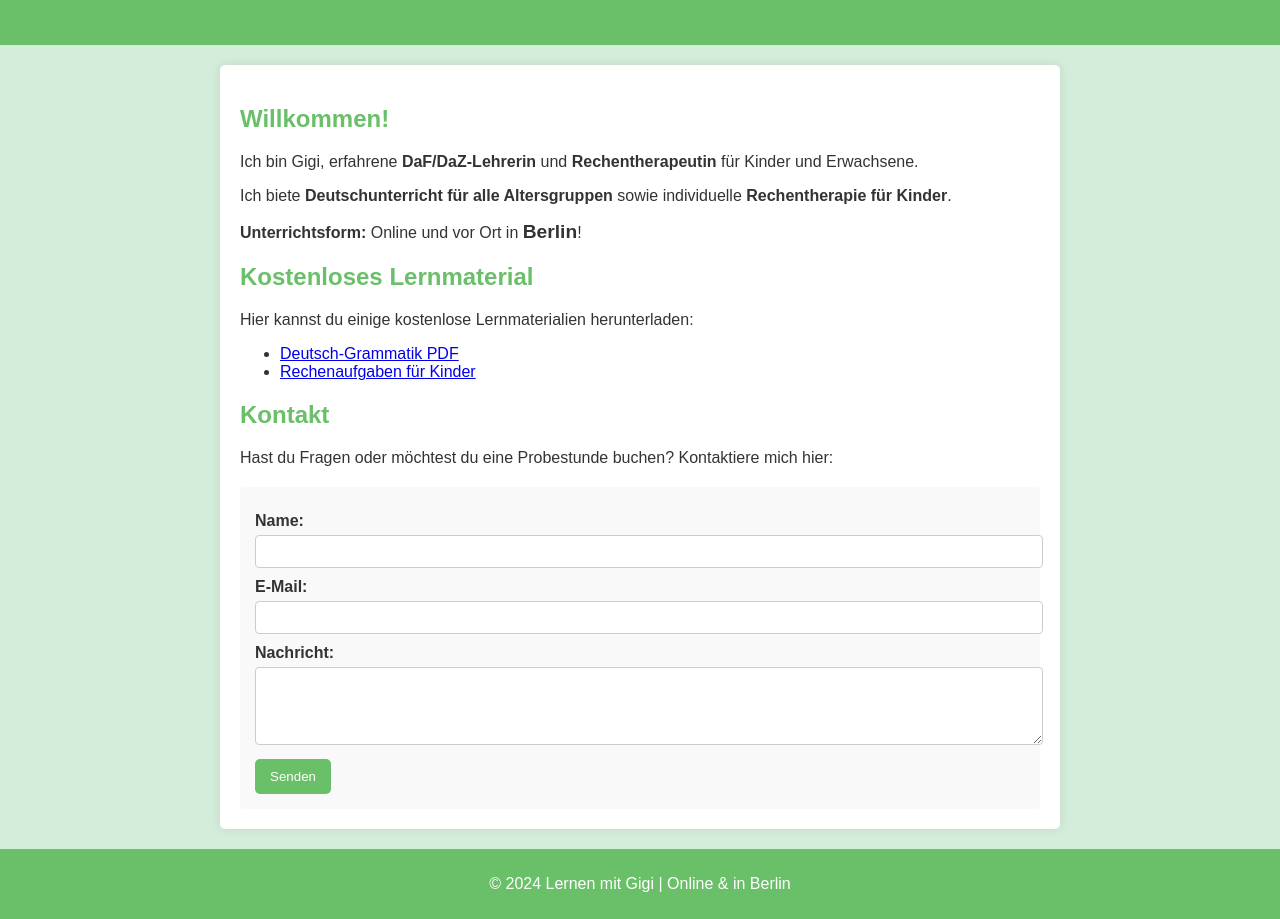
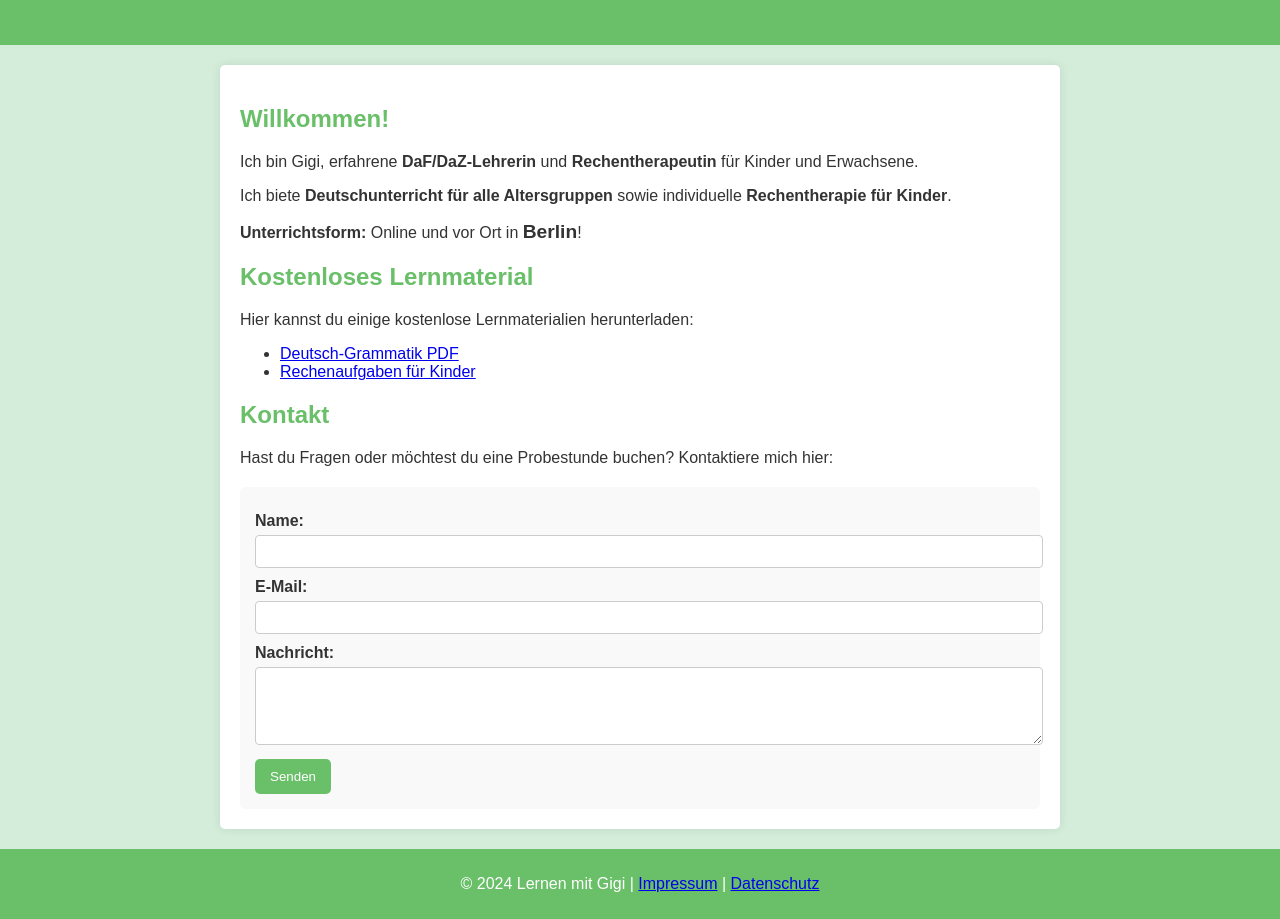
Before and after one commit to Gigii321/Lerngigi.github.io, a plain HTML site: page index.html in a window 1280 px wide. Shown: the part 137-1056 px from the top of the page. Drawn offline with Linux system fonts and the light colour scheme.

Commit message:
Update index.html

```diff
--- a/index.html
+++ b/index.html
@@ -113,7 +113,7 @@
 </div>
 
 <footer>
-    <p>© 2024 Lernen mit Gigi | Online & in Berlin</p>
+    <p>© 2024 Lernen mit Gigi | <a href="impressum.html">Impressum</a> | <a href="datenschutz.html">Datenschutz</a></p>
 </footer>
 
 </body>
```
